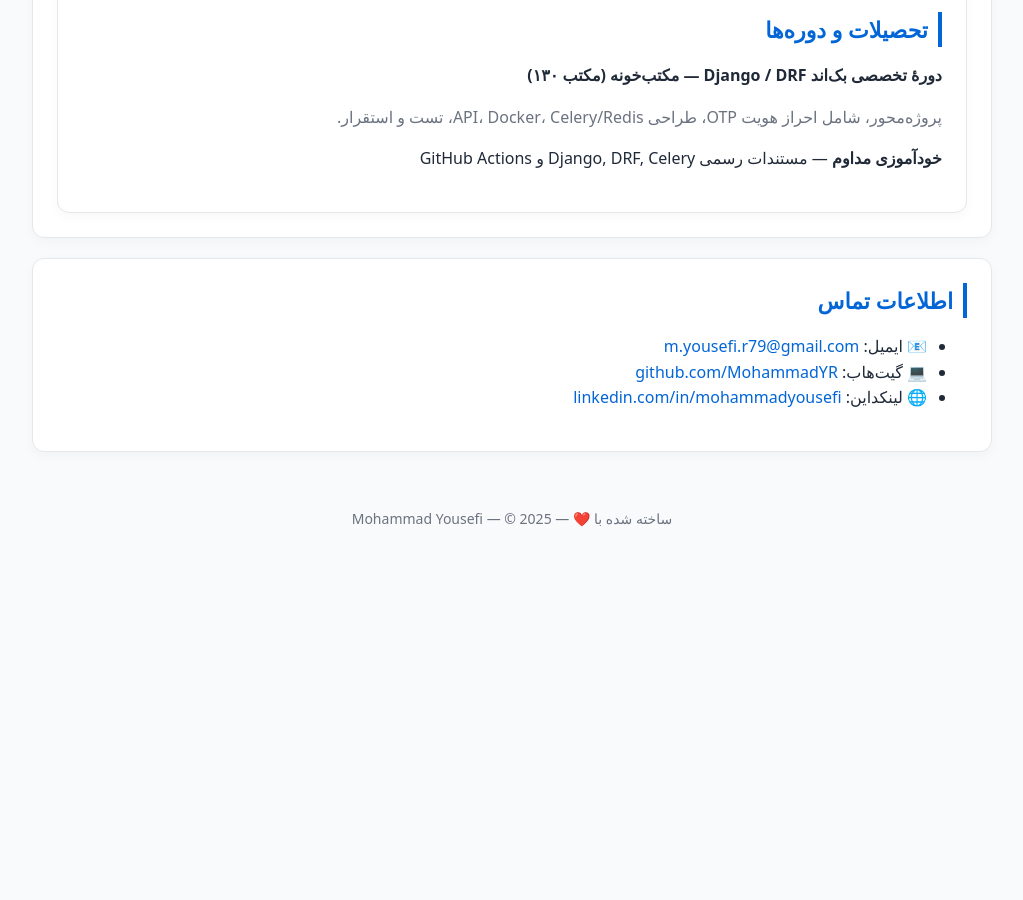
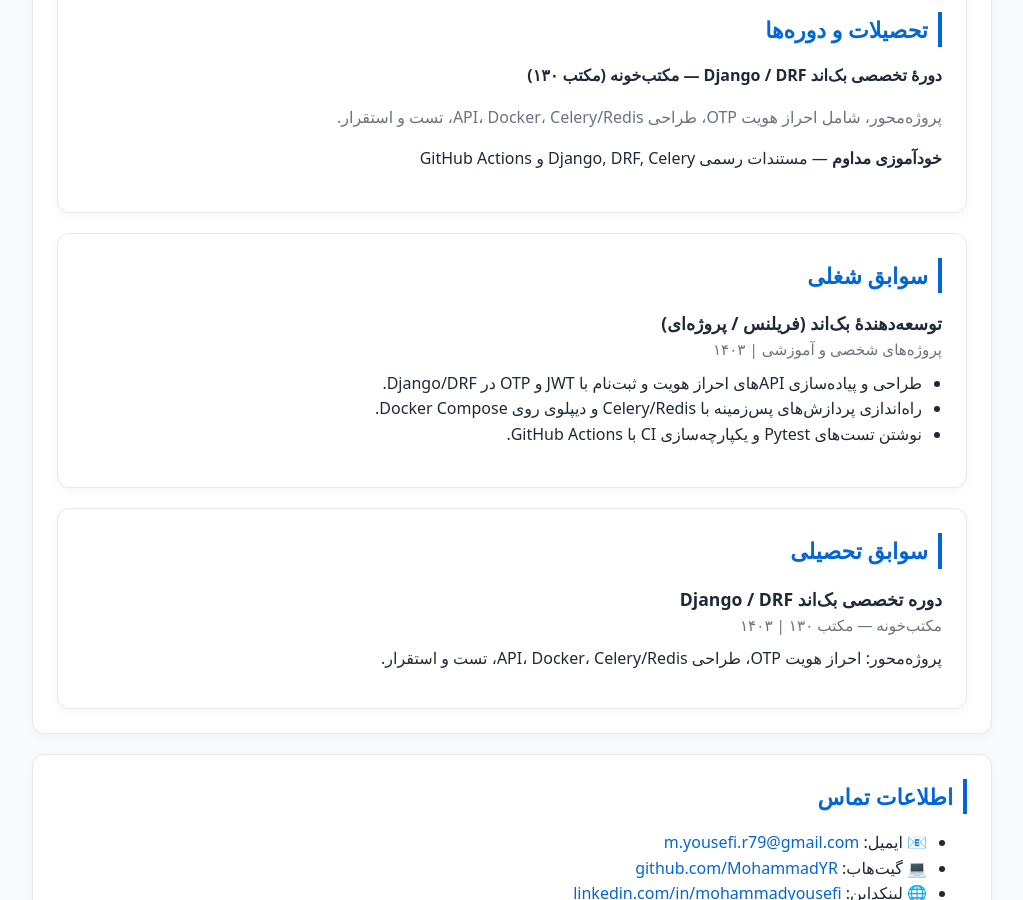
Before and after one commit to MohammadYR/MohammadYR.github.io, a Jekyll site: the page index.html, which Jekyll copies as it is, in a window 1280 px wide and 900 px high, scrolled down 1167 px. Shown: the whole window, without its empty margins (128-1151 px from the left). Built offline with Jekyll 4.4.1, drawn with Linux system fonts in a browser that asks for light colours; before the commit the page ends 1721 px from its top, so only the background shows below that.

Commit message:
feat: add work experience and education sections (Mohammad Yousefi)

```diff
--- a/index.html
+++ b/index.html
@@ -284,6 +284,60 @@
         <p><b>Self-learning</b> — Official docs of Django, DRF, Celery, GitHub Actions</p>
       </div>
     </section>
+        <!-- Work Experience / سوابق شغلی -->
+    <section class="card" style="margin-top: 20px;">
+      <h2 class="lang-fa">سوابق شغلی</h2>
+      <div class="lang-fa">
+        <div style="margin-bottom: 16px;">
+          <b style="font-size: 1.1em; display: block;">توسعه‌دهندهٔ بک‌اند (فریلنس / پروژه‌ای)</b>
+          <span style="color: var(--muted); font-size: 0.95em;">پروژه‌های شخصی و آموزشی | ۱۴۰۳</span>
+          <ul style="margin-top: 8px; padding-right: 20px;">
+            <li>طراحی و پیاده‌سازی APIهای احراز هویت و ثبت‌نام با JWT و OTP در Django/DRF.</li>
+            <li>راه‌اندازی پردازش‌های پس‌زمینه با Celery/Redis و دیپلوی روی Docker Compose.</li>
+            <li>نوشتن تست‌های Pytest و یکپارچه‌سازی CI با GitHub Actions.</li>
+          </ul>
+        </div>
+      </div>
+
+      <h2 class="lang-en">Work Experience</h2>
+      <div class="lang-en">
+        <div style="margin-bottom: 16px;">
+          <b style="font-size: 1.1em; display: block;">Backend Developer (Freelance / Project-based)</b>
+          <span style="color: var(--muted); font-size: 0.95em;">Personal & Educational Projects | 2024</span>
+          <ul style="margin-top: 8px; padding-left: 20px;">
+            <li>Designed and implemented authentication and registration APIs (JWT/OTP) using Django/DRF.</li>
+            <li>Integrated Celery/Redis for background jobs and deployed services with Docker Compose.</li>
+            <li>Wrote Pytest test suites and configured CI pipelines with GitHub Actions.</li>
+          </ul>
+        </div>
+      </div>
+    </section>
+
+    <!-- Education / سوابق تحصیلی -->
+    <section class="card" style="margin-top: 20px;">
+      <h2 class="lang-fa">سوابق تحصیلی</h2>
+      <div class="lang-fa">
+        <div style="margin-bottom: 12px;">
+          <b style="font-size: 1.1em; display: block;">دوره تخصصی بک‌اند Django / DRF</b>
+          <span style="color: var(--muted); font-size: 0.95em;">مکتب‌خونه — مکتب ۱۳۰ | ۱۴۰۳</span>
+          <p style="margin-top: 8px; margin-bottom: 0;">
+            پروژه‌محور: احراز هویت OTP، طراحی API، Docker، Celery/Redis، تست و استقرار.
+          </p>
+        </div>
+      </div>
+
+      <h2 class="lang-en">Education</h2>
+      <div class="lang-en">
+        <div style="margin-bottom: 12px;">
+          <b style="font-size: 1.1em; display: block;">Django / DRF Backend Development Program</b>
+          <span style="color: var(--muted); font-size: 0.95em;">Maktabkhooneh — Maktab 130 | 2024</span>
+          <p style="margin-top: 8px; margin-bottom: 0;">
+            Project-based course: OTP authentication, API design, Docker, Celery/Redis, testing, and deployment.
+          </p>
+        </div>
+      </div>
+    </section>
+
 
       <h2 class="lang-en">Highlighted Project</h2>
       <div class="project-card lang-en">
```
